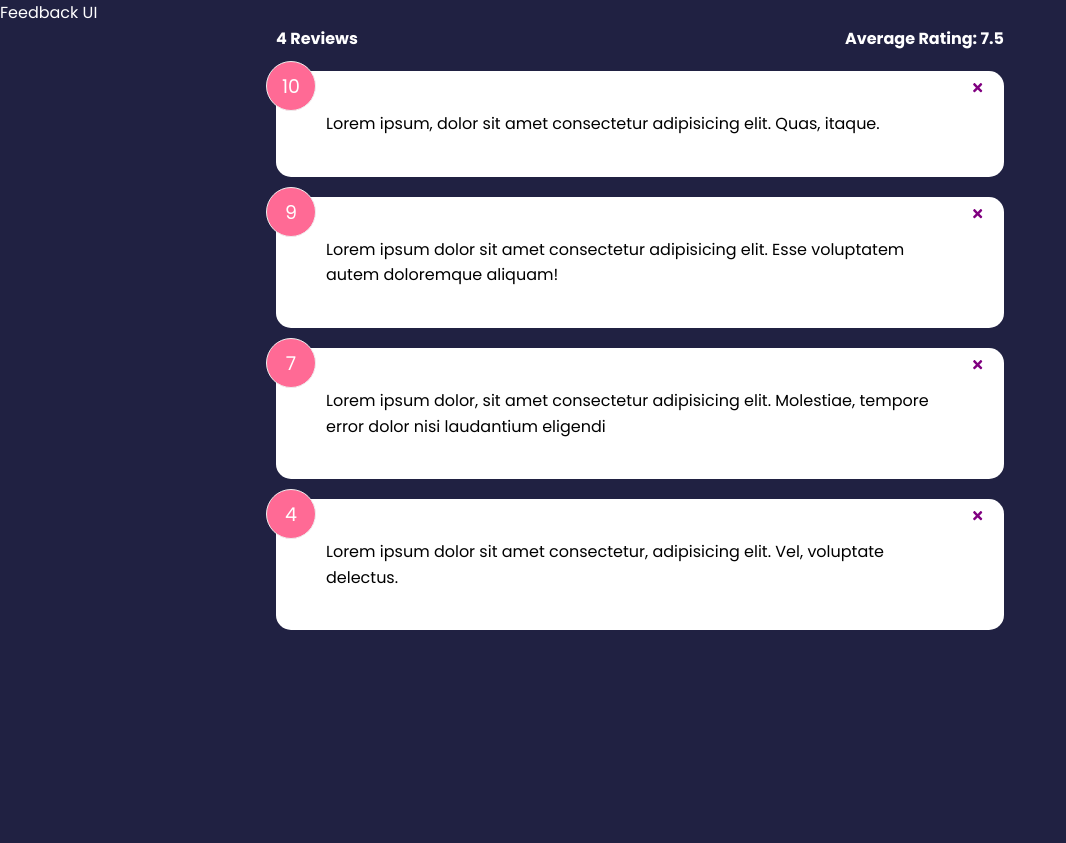
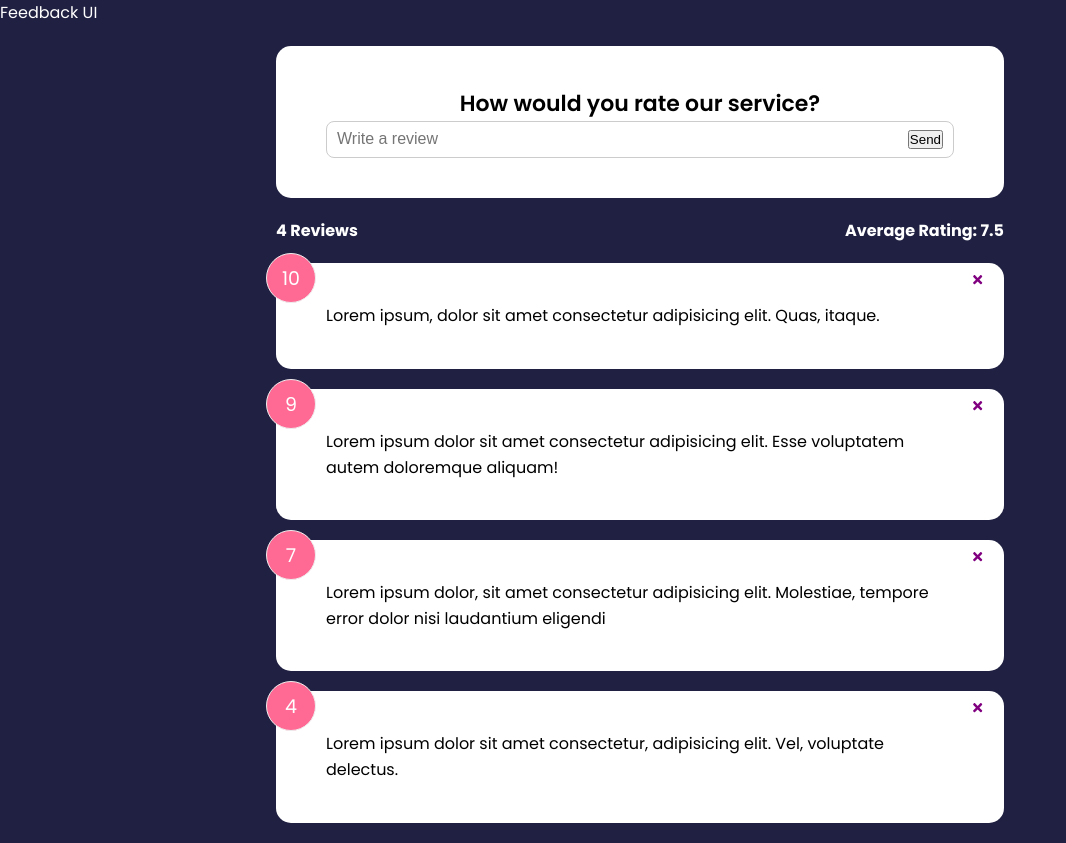
Before and after one commit to Aviatorscode2/feedback-app, a React (Create React App) app: page / in a window 1280 px wide. Shown: the whole page, without its empty margins (0-1066 px from the left). Before the commit the page ends 800 px from the top, so only its background shows below. Built offline with nearby package versions, Linux system fonts and the light colour scheme.

Commit message:
FeedbackForm state

```diff
--- a/src/App.js
+++ b/src/App.js
@@ -3,6 +3,7 @@
 import FeedbackList from './components/FeedbackList';
 import FeedbackData from './data/feedbackData';
 import FeedbackStats from './components/FeedbackStats';
+import FeedbackForm from './components/FeedbackForm';
 
 const App = () => {
   const [feedback, setFeedback] = useState(FeedbackData);
@@ -16,6 +17,7 @@
     <>
       <Header />
       <div className="container">
+        <FeedbackForm />
         <FeedbackStats feedback={feedback} />
         <FeedbackList feedback={feedback} handleDelete={deleteFeedback} />
       </div>
--- /dev/null
+++ b/src/components/FeedbackForm.jsx
@@ -0,0 +1,29 @@
+import { useState } from 'react';
+import Card from './shared/Card';
+
+function FeedbackForm() {
+  const [text, setText] = useState('');
+
+  const handleTextChange = (e) => {
+    setText(e.target.value);
+  };
+  return (
+    <Card>
+      <form>
+        <h2>How would you rate our service?</h2>
+        {/* @todo - rating select component*/}
+        <div className="input-group">
+          <input
+            onChange={handleTextChange}
+            type="text"
+            placeholder="Write a review"
+            value={text}
+          />
+          <button type="submit">Send</button>
+        </div>
+      </form>
+    </Card>
+  );
+}
+
+export default FeedbackForm;
```
